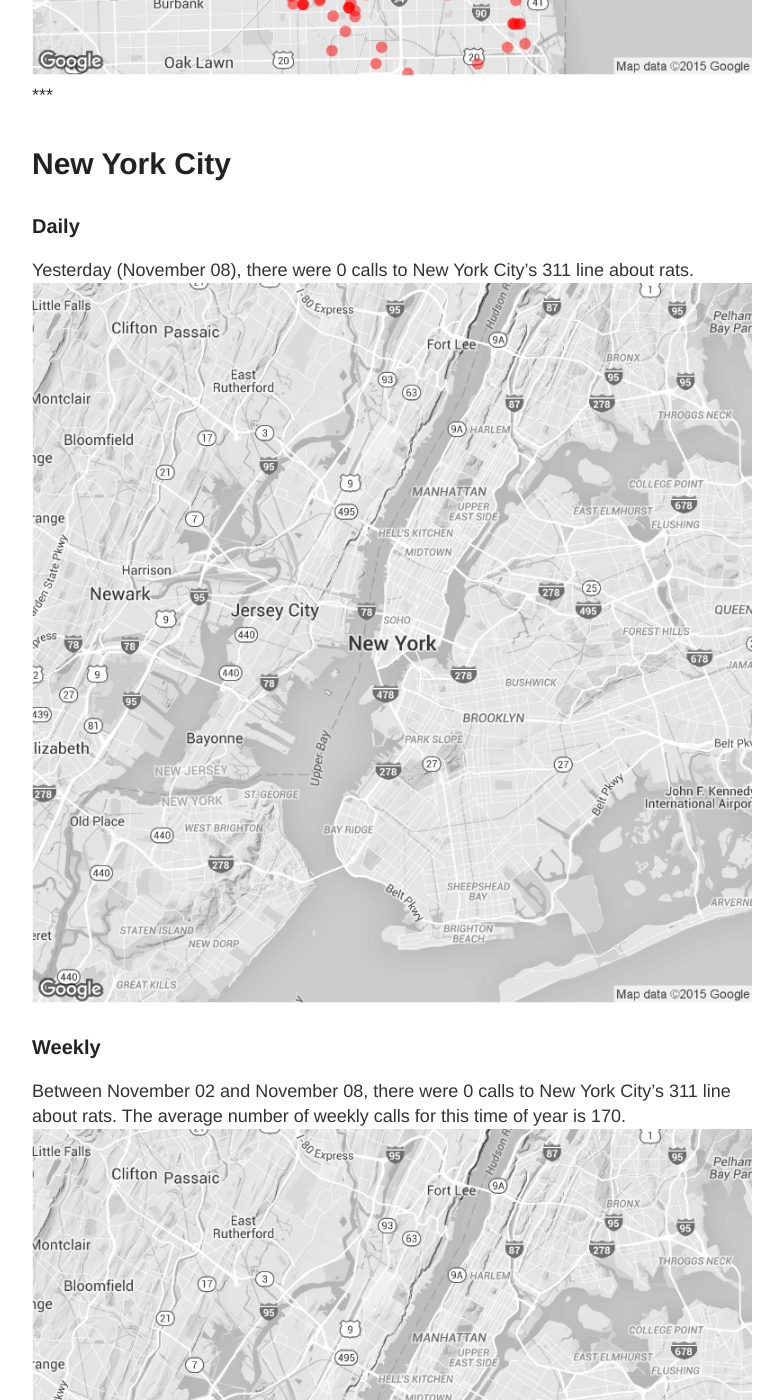
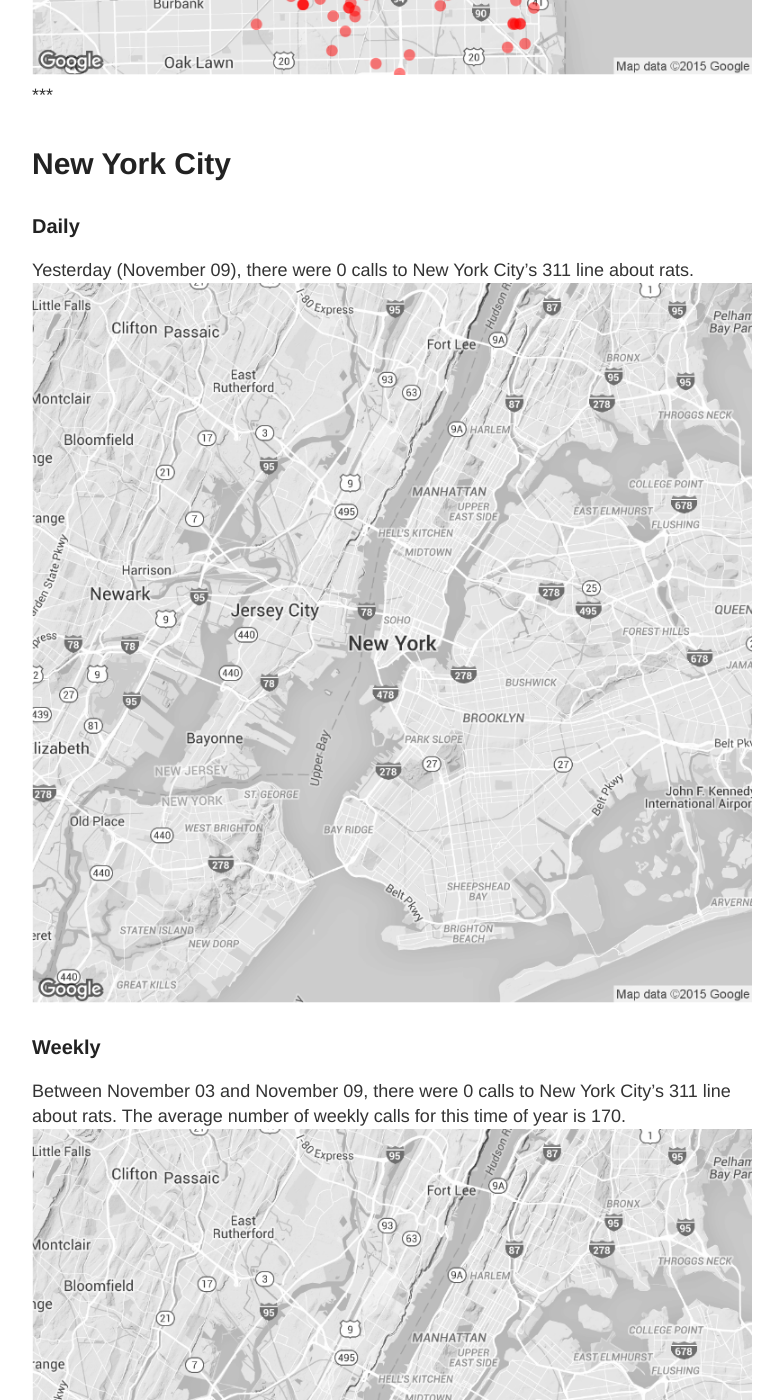
Before and after one commit to DanielHadley/ratmaps, a Jekyll site: the page built from daily.md, in a window 1280 px wide and 1400 px high, scrolled down 1986 px. Shown: the whole window, without its empty margins (248-1031 px from the left). Built offline with Jekyll 4.4.1, drawn with Linux system fonts in a browser that asks for light colours; comment, search, counter and statistics services are not loaded; some of the changed text lies outside the part shown.

Commit message:
Daily Maps

```diff
--- a/daily.md
+++ b/daily.md
@@ -15,22 +15,22 @@
 
 ### Daily
 
-Yesterday (November 08), there were 37 calls to Chicago's 311 line about rats.
+Yesterday (November 09), there were 180 calls to Chicago's 311 line about rats.
 ![Chicago rat calls to 311 weekly map]({{ site.cityimages }}/daily/Chicago_Rat_Map_Daily.png)
 
 ### Weekly
-Between November 02 and November 08, there were 780 calls to Chicago's 311 line about rats. The average number of weekly calls for this time of year is 479.
+Between November 03 and November 09, there were 775 calls to Chicago's 311 line about rats. The average number of weekly calls for this time of year is 479.
 ![Chicago rat calls to 311 weekly map]({{ site.cityimages }}/daily/Chicago_Rat_Map_Weekly.png)
 ***
 # New York City <a id="nyc"><a>
 
 ### Daily
 
-Yesterday (November 08), there were 0 calls to New York City's 311 line about rats.
+Yesterday (November 09), there were 0 calls to New York City's 311 line about rats.
 ![NYC rat calls to 311 weekly map]({{ site.cityimages }}/daily/NYC_Rat_Map_Daily.png)
 
 ### Weekly
-Between November 02 and November 08, there were 0 calls to New York City's 311 line about rats. The average number of weekly calls for this time of year is 170.
+Between November 03 and November 09, there were 0 calls to New York City's 311 line about rats. The average number of weekly calls for this time of year is 170.
 ![NYC rat calls to 311 weekly map]({{ site.cityimages }}/daily/NYC_Rat_Map_Weekly.png)
 
 Each red dot represents one call about a rat seen in that location. The dots are transparent, so multiple calls from one location will be seen as a solid dot. The usual caveats apply: more calls do not necessarily mean that there are more rats in that location than other parts of the city. A cluster of dots could indicate that one resident is unusually vocal about rodents in his or her neighborhood. Also, more densely populated neighborhoods tend to make more calls to 311.
```
Also changed, not shown: images/pages/daily/Chicago_Rat_Map_Daily.png, images/pages/daily/Chicago_Rat_Map_Weekly.png, images/pages/daily/NYC_Rat_Map_Daily.png, images/pages/daily/NYC_Rat_Map_Weekly.png.
